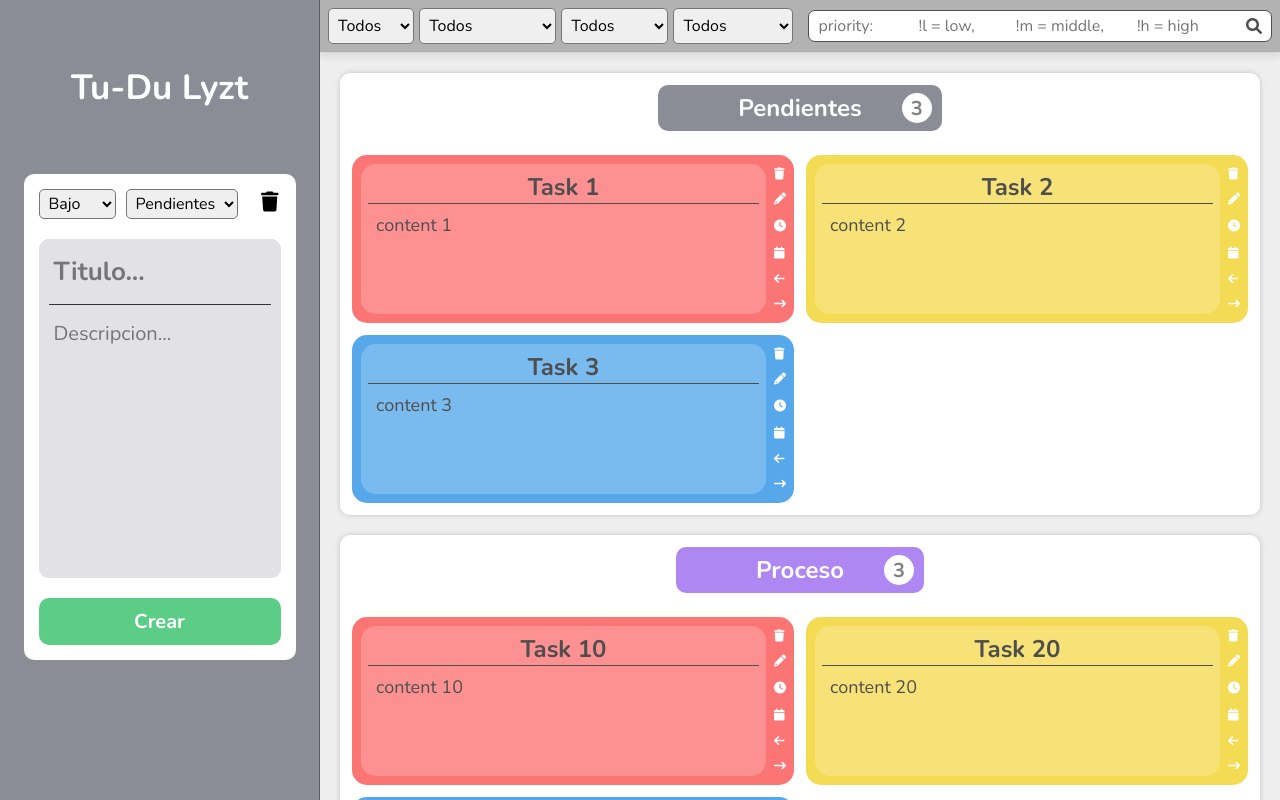
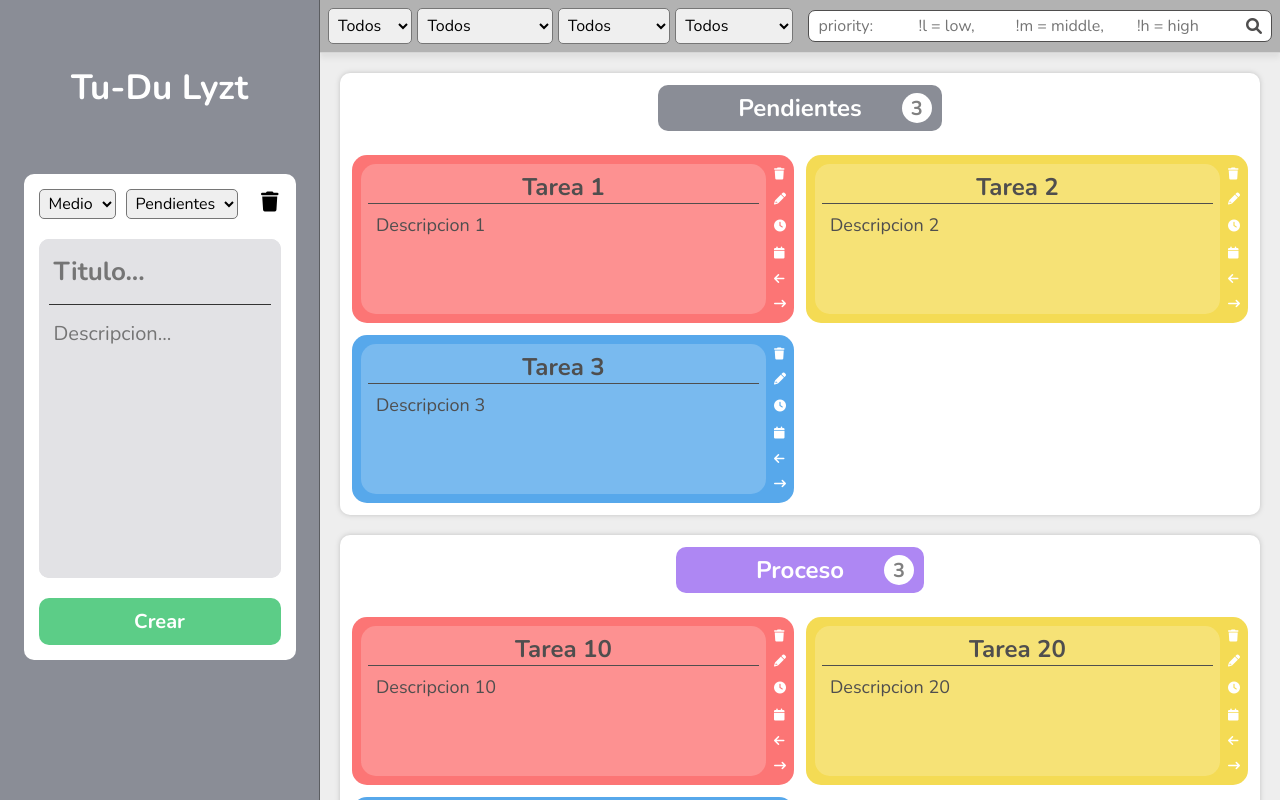
Before and after one commit to GaredLyon/Tu-Du-Lyzt, a React (Vite) app in the folder frontend/: page / in a window 1280 px wide. Built offline with nearby package versions, Linux system fonts and the light colour scheme.

Commit message:
delete innessary line

```diff
--- a/frontend/src/components/Aside/Aside.jsx
+++ b/frontend/src/components/Aside/Aside.jsx
@@ -86,9 +86,9 @@ export const Aside = () => {
         <header className='header__form'>
           <div>
             <select name='priority' title='Prioridad'>
+              <option value='High'>Alto</option>
+              <option value='Middle' selected>Medio</option>
               <option value='Low'>Bajo</option>
-              <option value='Middle'>Medio</option>
-              <option value='High'>Alto</option>
             </select>
             <select name='column' title='Columna'>
               <option value='Todo'>Pendientes</option>
--- a/frontend/src/data/data.jsx
+++ b/frontend/src/data/data.jsx
@@ -8,8 +8,8 @@ export let data = [
 				id: 1,
 				priority: "High",
 				content: {
-					title: "Task 1",
-					description: "content 1",
+					title: "Tarea 1",
+					description: "Descripcion 1",
 				},
 				dateAndHour: Date.now()
 			},
@@ -17,8 +17,8 @@ export let data = [
 				id: 2,
 				priority: "Middle",
 				content: {
-					title: "Task 2",
-					description: "content 2",
+					title: "Tarea 2",
+					description: "Descripcion 2",
 				},
 				dateAndHour: Date.now()
 			},
@@ -26,8 +26,8 @@ export let data = [
 				id: 3,
 				priority: "Low",
 				content: {
-					title: "Task 3",
-					description: "content 3",
+					title: "Tarea 3",
+					description: "Descripcion 3",
 				},
 				dateAndHour: Date.now()
 			},
@@ -42,8 +42,8 @@ export let data = [
 				id: 10,
 				priority: "High",
 				content: {
-					title: "Task 10",
-					description: "content 10",
+					title: "Tarea 10",
+					description: "Descripcion 10",
 				},
 				dateAndHour: Date.now()
 			},
@@ -51,8 +51,8 @@ export let data = [
 				id: 20,
 				priority: "Middle",
 				content: {
-					title: "Task 20",
-					description: "content 20",
+					title: "Tarea 20",
+					description: "Descripcion 20",
 				},
 				dateAndHour: Date.now()
 			},
@@ -60,8 +60,8 @@ export let data = [
 				id: 30,
 				priority: "Low",
 				content: {
-					title: "Task 30",
-					description: "content 30",
+					title: "Tarea 30",
+					description: "Descripcion 30",
 				},
 				dateAndHour: Date.now()
 			},
@@ -76,8 +76,8 @@ export let data = [
 				id: 100,
 				priority: "High",
 				content: {
-					title: "Task 100",
-					description: "content 100",
+					title: "Tarea 100",
+					description: "Descripcion 100",
 				},
 				dateAndHour: Date.now()
 			},
@@ -85,8 +85,8 @@ export let data = [
 				id: 200,
 				priority: "Middle",
 				content: {
-					title: "Task 200",
-					description: "content 200",
+					title: "Tarea 200",
+					description: "Descripcion 200",
 				},
 				dateAndHour: Date.now()
 			},
@@ -94,8 +94,8 @@ export let data = [
 				id: 300,
 				priority: "Low",
 				content: {
-					title: "Task 300",
-					description: "content 300",
+					title: "Tarea 300",
+					description: "Descripcion 300",
 				},
 				dateAndHour: Date.now()
 			},
```
Also changed, not shown: frontend/src/components/Header/Header.css (+1 -16 lines).
